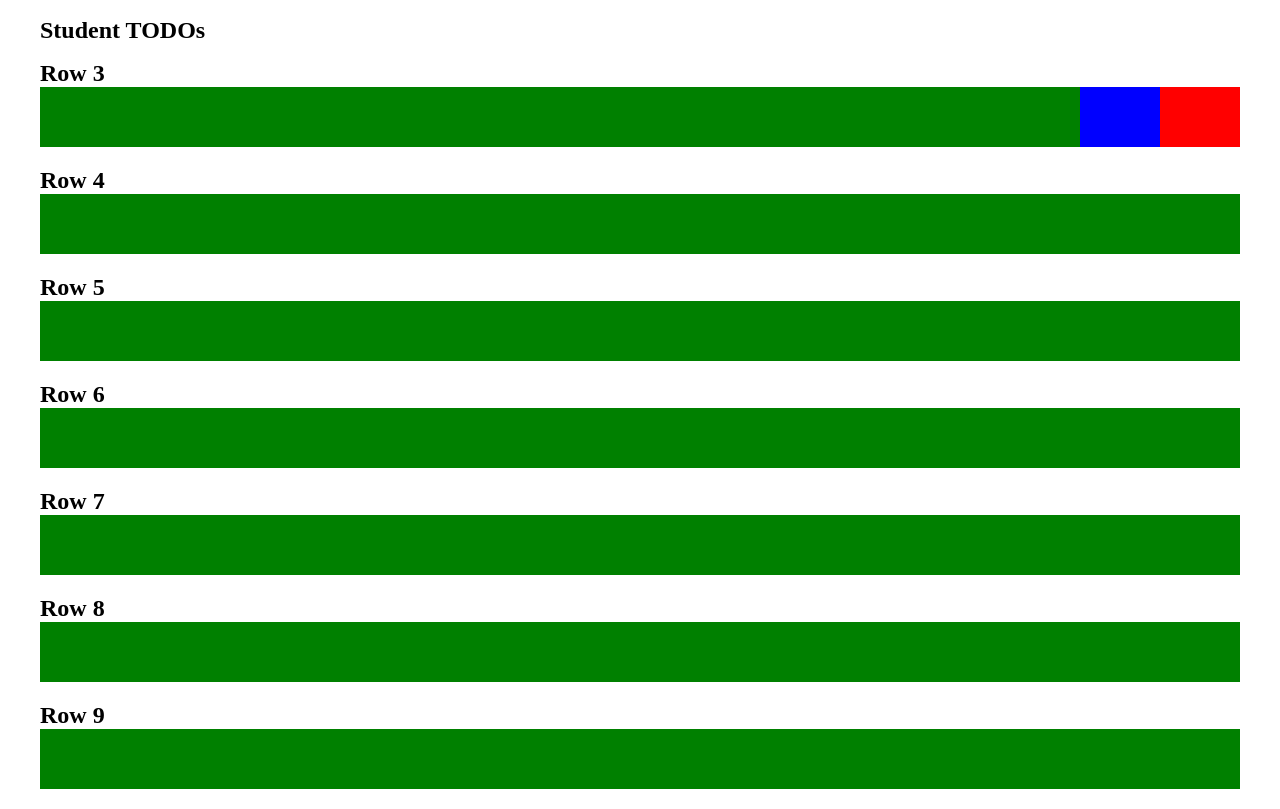
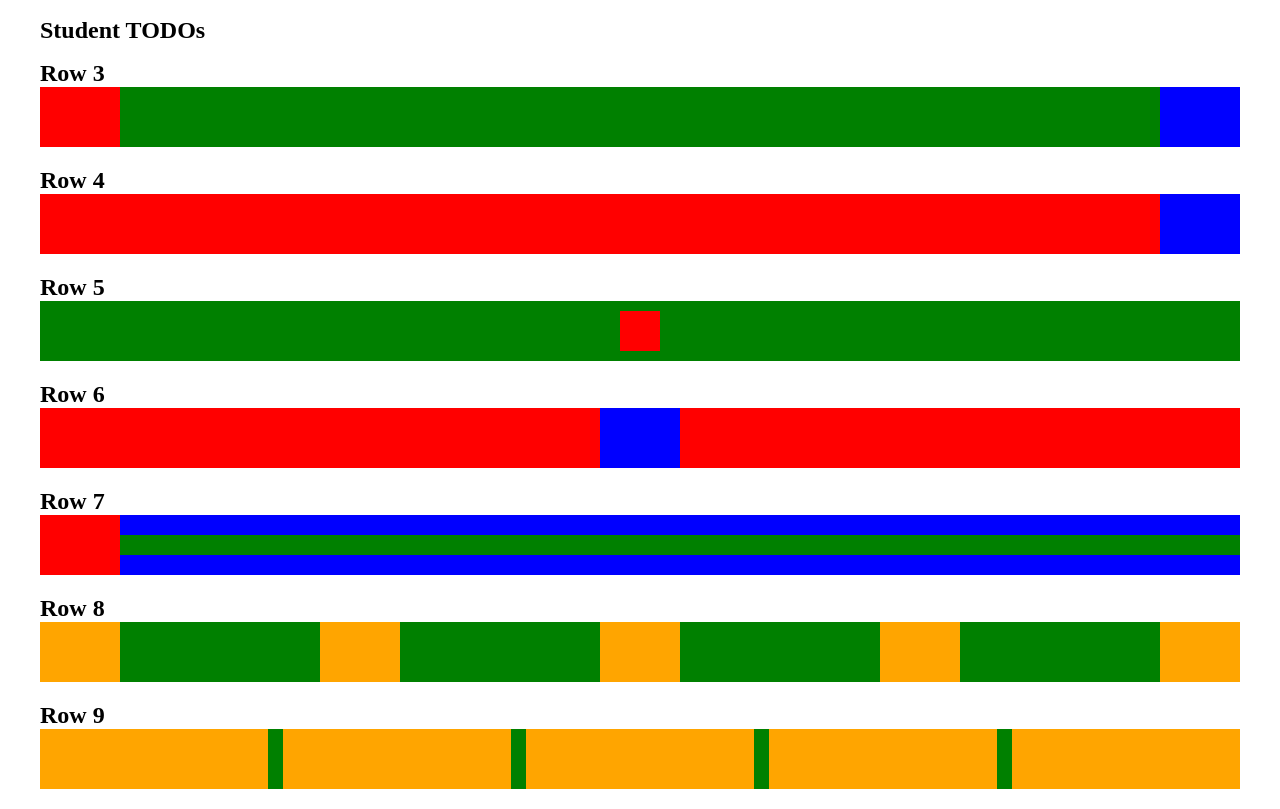
Before and after one commit to ama-ismail/nfactorial-homework-0606-htmlcss, a plain HTML site: page index.html in a window 1280 px wide. Shown: the part 303-1112 px from the top of the page. Drawn offline with Linux system fonts and the light colour scheme.

Commit message:
Update index.css

```diff
--- a/index.css
+++ b/index.css
@@ -43,6 +43,7 @@ p {
 
 /* TODO: Add CSS for the rest of your solution below */
 
+
 .red3 {
   width: 80px;
   background-color: red;
@@ -51,10 +52,93 @@ p {
 .empty3 {
   display: flex;
   flex: 1;
-  flex-direction: row-reverse;
+  justify-content: space-between;
 }
 
 .blue3 {
   width: 80px;
   background-color: blue;
 }
+
+.empty4 {
+  display: flex;
+  background-color: red;
+  flex: 1;
+  justify-content: flex-end;
+}
+
+.blue4 {
+  width: 80px;
+  background-color: blue;
+}
+
+.empty5 {
+  display: flex;
+  flex: 1;
+  justify-content: center;
+  align-items: center;
+}
+
+.red5 {
+  width: 40px;
+  height: 40px;
+  background-color: red;
+}
+
+.empty6 {
+  display: flex;
+  flex: 1;
+  background-color: red;
+  justify-content: center;
+}
+
+.red6 {
+  width: 80px;
+  background-color: blue;
+}
+
+.empty7 {
+  display: flex;
+  flex: 1;
+  justify-content: space-between;
+  flex-direction: column;
+}
+
+.blue71 {
+  height: 20px;
+  width: 100%;
+  background-color: blue;
+}
+
+.blue72 {
+  height: 20px;
+  width: 100%;
+  background-color: blue;
+}
+
+.red7 {
+  width: 80px;
+  background-color: red;
+}
+
+.empty8 {
+  display: flex;
+  flex: 1;
+  justify-content: space-between;
+}
+
+.orange81 {
+  width: 80px;
+  background-color: orange;
+}
+
+.empty9 {
+  display: flex;
+  flex: 1;
+  justify-content: space-between;
+}
+
+.orange9 {
+  width: 19%;
+  background-color: orange;
+}
```
